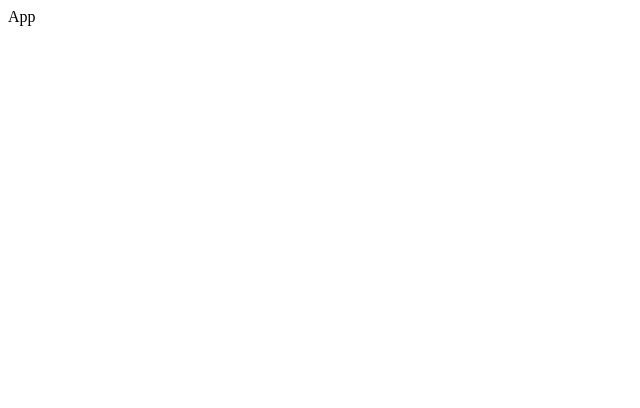
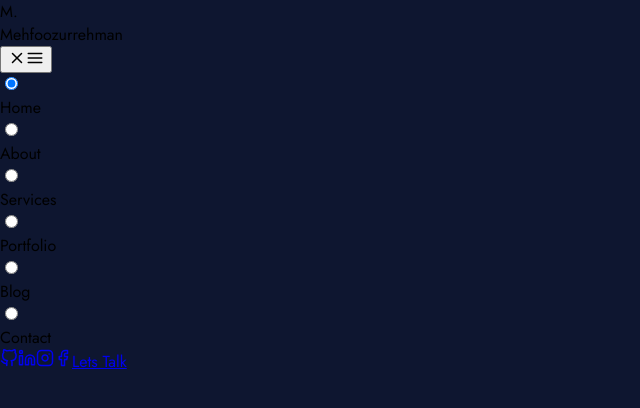
Before and after one commit to MehfoozurRehman/portfolio, a React (Create React App) app: page / in a window 1280 px wide. Shown: the top 408 px of the page, without its empty margins (0-640 px from the left). Built offline with nearby package versions, Linux system fonts and the light colour scheme.

Commit message:
header structure done

```diff
--- a/package.json
+++ b/package.json
@@ -9,6 +9,7 @@
     "axios": "^0.26.1",
     "react": "^18.0.0",
     "react-dom": "^18.0.0",
+    "react-feather": "^2.0.9",
     "react-scripts": "5.0.1",
     "sass": "^1.50.0",
     "swr": "^1.3.0",
--- a/src/App.js
+++ b/src/App.js
@@ -1,5 +1,83 @@
 import React from "react";
+import { Facebook, GitHub, Instagram, Linkedin, Menu, X } from "react-feather";
 
 export default function App() {
-  return <div>App</div>;
+  return (
+    <>
+      <Header />
+    </>
+  );
 }
+
+function Header({}) {
+  return (
+    <div className="header">
+      <div className="header__content">
+        <div className="header__content__logo">
+          <div className="header__content__logo__slogan">M.</div>
+          <div className="header__content__logo__text">Mehfoozurrehman</div>
+        </div>
+        <button className="header__content__menu">
+          <X size={18} color="currentColor" />
+          <Menu size={18} color="currentColor" />
+        </button>
+        <div className="header__content__nav">
+          <NavLink defaultChecked={true} scrollTo="home">
+            Home
+          </NavLink>
+          <NavLink scrollTo="about">About</NavLink>
+          <NavLink scrollTo="services">Services</NavLink>
+          <NavLink scrollTo="portfolio">Portfolio</NavLink>
+          <NavLink scrollTo="blog">Blog</NavLink>
+          <NavLink scrollTo="contact">Contact</NavLink>
+        </div>
+        <div className="header__content__actions">
+          <a
+            href="https://github.com/MehfoozurRehman"
+            className="header__content__actions__link"
+          >
+            <GitHub size={18} color="currentColor" />
+          </a>
+          <a
+            href="https://www.linkedin.com/in/mehfooz-rehman-37a1b0231/"
+            className="header__content__actions__link"
+          >
+            <Linkedin size={18} color="currentColor" />
+          </a>
+          <a
+            href="https://www.instagram.com/mehfoozurrehman___/"
+            className="header__content__actions__link"
+          >
+            <Instagram size={18} color="currentColor" />
+          </a>
+          <a
+            href="https://www.facebook.com/MehfoozurRehmanIjaz/?_rdc=1&_rdr"
+            className="header__content__actions__link"
+          >
+            <Facebook size={18} color="currentColor" />
+          </a>
+          <a href="#contact" className="header__content__actions__btn">
+            Lets Talk
+          </a>
+        </div>
+      </div>
+    </div>
+  );
+}
+
+function NavLink({ children, defaultChecked, scrollTo }) {
+  return (
+    <div className="header__content__nav__link">
+      <input
+        type="radio"
+        name="header__content__nav__link"
+        className="header__content__nav__link__input"
+        defaultChecked={defaultChecked}
+        onClick={() => {
+          document.getElementById(scrollTo).scrollIntoView();
+        }}
+      />
+      <div className="header__content__nav__link__content">{children}</div>
+    </div>
+  );
+}
--- a/src/index.js
+++ b/src/index.js
@@ -1,6 +1,7 @@
 import React from "react";
 import ReactDOM from "react-dom/client";
 import App from "./App";
+import "./index.scss";
 
 const root = ReactDOM.createRoot(document.getElementById("root"));
 root.render(
--- /dev/null
+++ b/src/index.scss
@@ -0,0 +1,26 @@
+@import url("https://fonts.googleapis.com/css2?family=Jost:ital,wght@0,100;0,200;0,300;0,400;0,500;0,600;0,700;0,800;0,900;1,100;1,200;1,300;1,400;1,500;1,600;1,700;1,800;1,900&display=swap");
+
+:root {
+  --primary: #eb4a4a;
+  --secondary: #0e1630;
+}
+
+*,
+*::after,
+*::before {
+  box-sizing: border-box;
+  scroll-behavior: smooth;
+}
+
+a:hover,
+button:hover {
+  transition: 300ms ease-in-out;
+}
+
+body {
+  margin: 0;
+  padding: 0;
+  font-family: "Jost", sans-serif;
+  overflow-x: hidden;
+  background-color: var(--secondary);
+}
```
Also changed, not shown: 1 other file (tests, documents, lock files or other folders).
